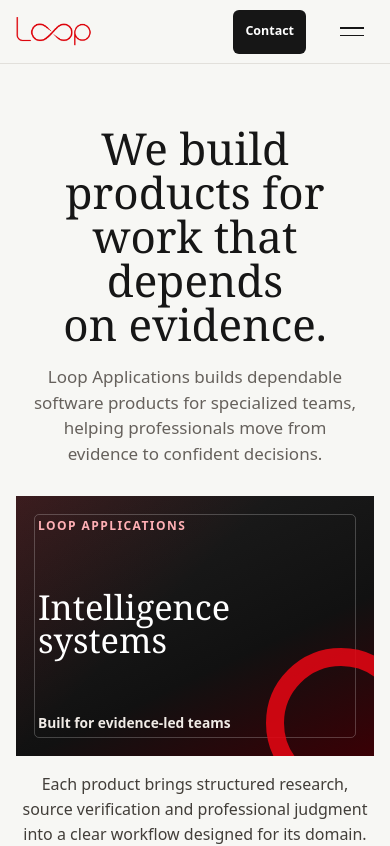
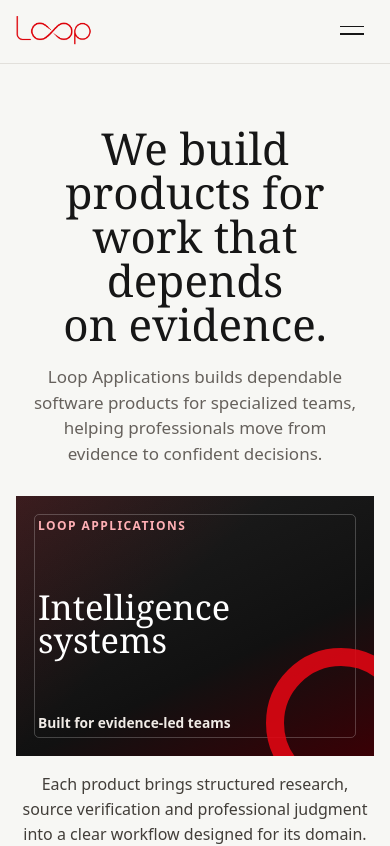
Before and after one commit to boris-loop/loopapps-bg, a React (Vite) app: page / in a window 390 px wide. Shown: the top 846 px of the page. Built offline with nearby package versions, Linux system fonts and the light colour scheme.

Commit message:
Align header with content and remove duplicate mobile contact button

```diff
--- a/src/App.tsx
+++ b/src/App.tsx
@@ -30,7 +30,7 @@ export default function App() {
   }, []);
 
   return (
-    <PageFrame navigation={mainNavigation} homeHref="#top" contactLabel="Contact">
+    <PageFrame navigation={mainNavigation} homeHref="#top">
       <main id="main">
         <HeroSection />
         <ProductSection />
--- a/src/components/common/PageFrame.tsx
+++ b/src/components/common/PageFrame.tsx
@@ -6,14 +6,13 @@ import { SiteHeader } from "./SiteHeader";
 interface PageFrameProps extends PropsWithChildren {
   navigation: NavItem[];
   homeHref?: string;
-  contactLabel?: string;
 }
 
-export function PageFrame({ children, navigation, homeHref = "/", contactLabel = "Contact us" }: PageFrameProps) {
+export function PageFrame({ children, navigation, homeHref = "/" }: PageFrameProps) {
   return (
     <>
       <a className="skip-link" href="#main">Skip to content</a>
-      <SiteHeader navigation={navigation} homeHref={homeHref} contactLabel={contactLabel} />
+      <SiteHeader navigation={navigation} homeHref={homeHref} />
       {children}
     </>
   );
--- a/src/components/common/SiteHeader.tsx
+++ b/src/components/common/SiteHeader.tsx
@@ -5,15 +5,14 @@ import { NavDisclosure } from "./NavDisclosure";
 interface SiteHeaderProps {
   navigation: NavItem[];
   homeHref?: string;
-  contactLabel?: string;
 }
 
-export function SiteHeader({ navigation, homeHref = "#top", contactLabel = "Contact" }: SiteHeaderProps) {
+export function SiteHeader({ navigation, homeHref = "#top" }: SiteHeaderProps) {
   const { detailsRef, summaryRef, close, onBlur, onKeyDown } = useDetailsDismiss();
-  const contactHref = navigation.find((item) => item.label === "Contact")?.href ?? "/#contact";
 
   return (
-    <header className="site-header sticky top-0 z-20 flex items-center justify-between gap-6 border-b border-line/80 bg-canvas px-[clamp(1.125rem,5vw,4.5rem)] py-2 max-[53.75rem]:static max-[53.75rem]:flex-col max-[53.75rem]:items-start max-[32.5rem]:sticky max-[32.5rem]:flex-row max-[32.5rem]:items-center max-[32.5rem]:px-4 max-[32.5rem]:py-2 max-[32.5rem]:backdrop-blur-xl">
+    <header className="site-header sticky top-0 z-20 border-b border-line/80 bg-canvas py-2 max-[53.75rem]:static max-[32.5rem]:sticky max-[32.5rem]:backdrop-blur-xl">
+      <div className="mx-auto flex w-[min(73.75rem,calc(100%_-_2.25rem))] items-center justify-between gap-6 max-[53.75rem]:flex-col max-[53.75rem]:items-start max-[32.5rem]:mx-4 max-[32.5rem]:w-auto max-[32.5rem]:flex-row max-[32.5rem]:items-center">
         <a className="inline-flex min-h-11 w-[min(10.5rem,46vw)] items-center no-underline max-[32.5rem]:w-auto" href={homeHref} aria-label="Loop Applications home">
           <img className="block h-auto w-full max-[32.5rem]:hidden" src="/assets/loopapps-wordmark-transparent.webp" width="520" height="260" alt="Loop Applications" />
           <span className="hidden items-center max-[32.5rem]:inline-flex" aria-hidden="true">
@@ -29,10 +28,6 @@ export function SiteHeader({ navigation, homeHref = "#top", contactLabel = "Cont
           ))}
         </nav>
 
-      <a className="ml-auto hidden min-h-11 items-center justify-center rounded-md bg-ink px-3 text-[0.78rem] font-bold text-white no-underline motion-safe:transition motion-safe:duration-200 hover:-translate-y-px hover:bg-red-dark active:translate-y-0 active:scale-[0.98] motion-reduce:transform-none max-[32.5rem]:inline-flex" href={contactHref}>
-        {contactLabel}
-      </a>
-
         <details className="mobile-nav group/nav relative hidden max-[32.5rem]:block" ref={detailsRef} onBlur={onBlur} onKeyDown={onKeyDown}>
           <summary ref={summaryRef} className="grid size-11 cursor-pointer list-none place-content-center gap-1.5" aria-label="Toggle navigation">
             <span className="block h-[0.09375rem] w-6 bg-ink motion-safe:transition-transform group-open/nav:translate-y-[0.234375rem] group-open/nav:rotate-45" />
@@ -46,6 +41,7 @@ export function SiteHeader({ navigation, homeHref = "#top", contactLabel = "Cont
             ))}
           </nav>
         </details>
+      </div>
     </header>
   );
 }
```
Lines whose indentation alone changed are shown as unchanged.
